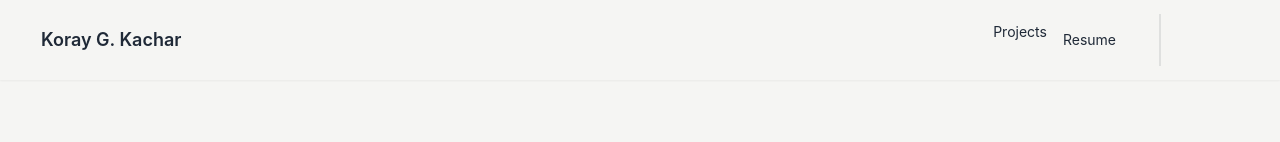
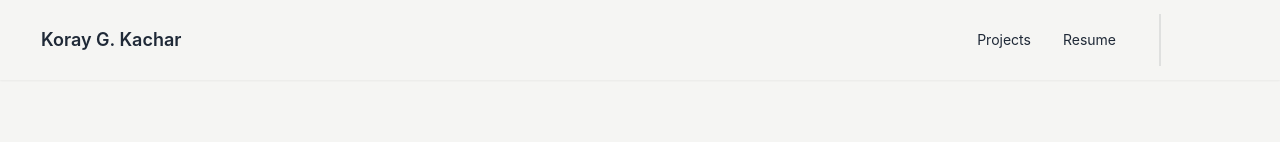
Before and after one commit to kachark/portfolio, a SvelteKit app: page / in a window 1280 px wide. Shown: the top 142 px of the page. Built offline with nearby package versions, Linux system fonts and the light colour scheme; some icons are missing.

Commit message:
fixed alignment with projects link

```diff
--- a/src/components/Navbar.svelte
+++ b/src/components/Navbar.svelte
@@ -10,9 +10,7 @@
         <svg xmlns="http://www.w3.org/2000/svg" class="h-5 w-5" fill="none" viewBox="0 0 24 24" stroke="currentColor"><path stroke-linecap="round" stroke-linejoin="round" stroke-width="2" d="M4 6h16M4 12h8m-8 6h16" /></svg>
       </div>
       <ul tabindex="0" class="menu menu-sm dropdown-content mt-3 z-[1] p-2 shadow bg-base-100 rounded-box w-52">
-        <li>
-          Projects
-        </li>
+        <li><a href="{base}/">Projects</a></li>
         <li><a href="{base}/kachar_resume_2023.pdf">Resume</a></li>
       </ul>
     </div>
@@ -22,7 +20,7 @@
   </div>
   <div class="navbar-end">
     <ul class="menu menu-horizontal px-1 hidden md:flex">
-      <li>Projects</li>
+      <li><a href="{base}/">Projects</a></li>
       <li><a href="{base}/kachar_resume_2023.pdf">Resume</a></li>
     </ul>
     <div class="md:divider md:divider-horizontal hidden" />
```
